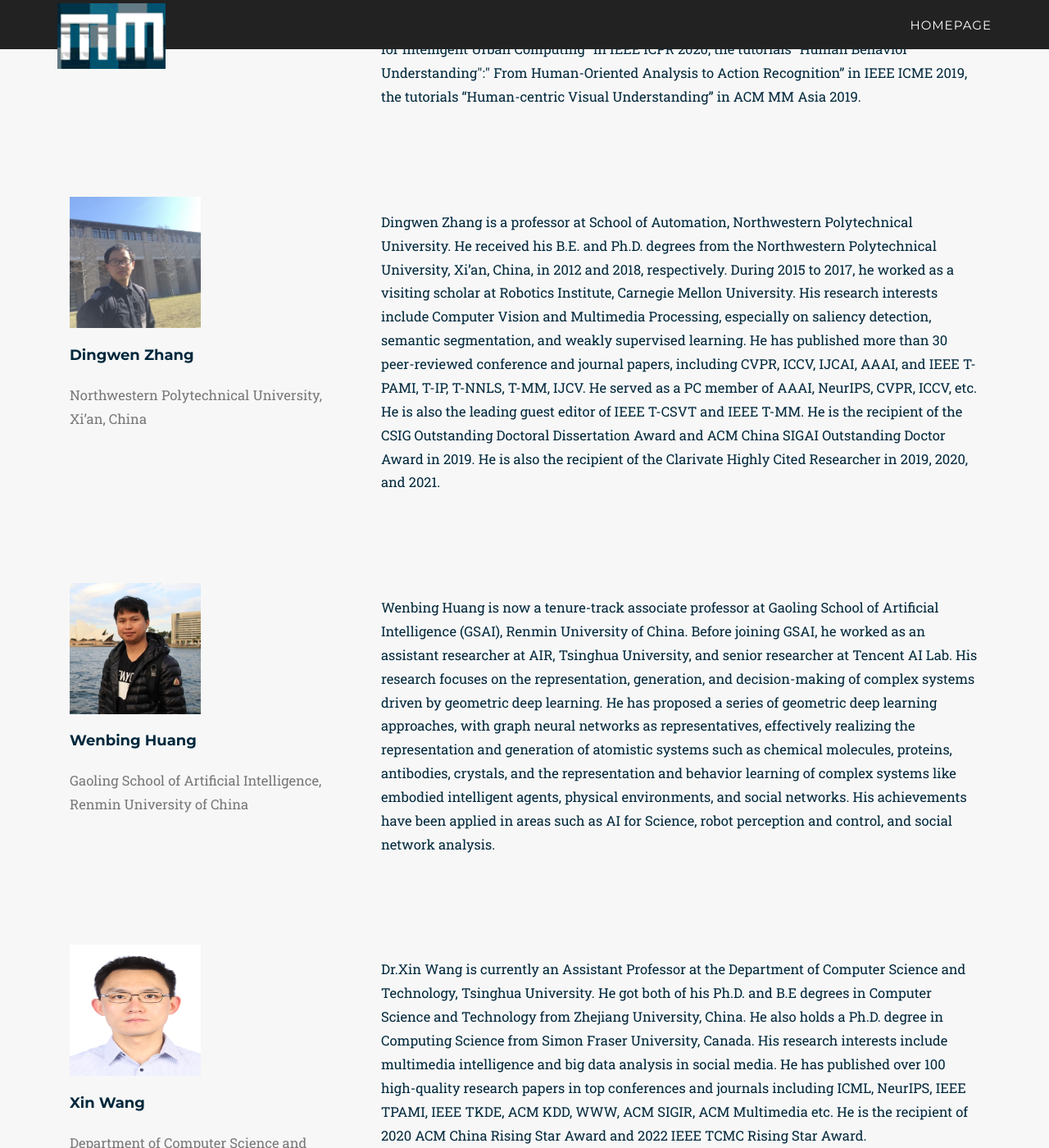
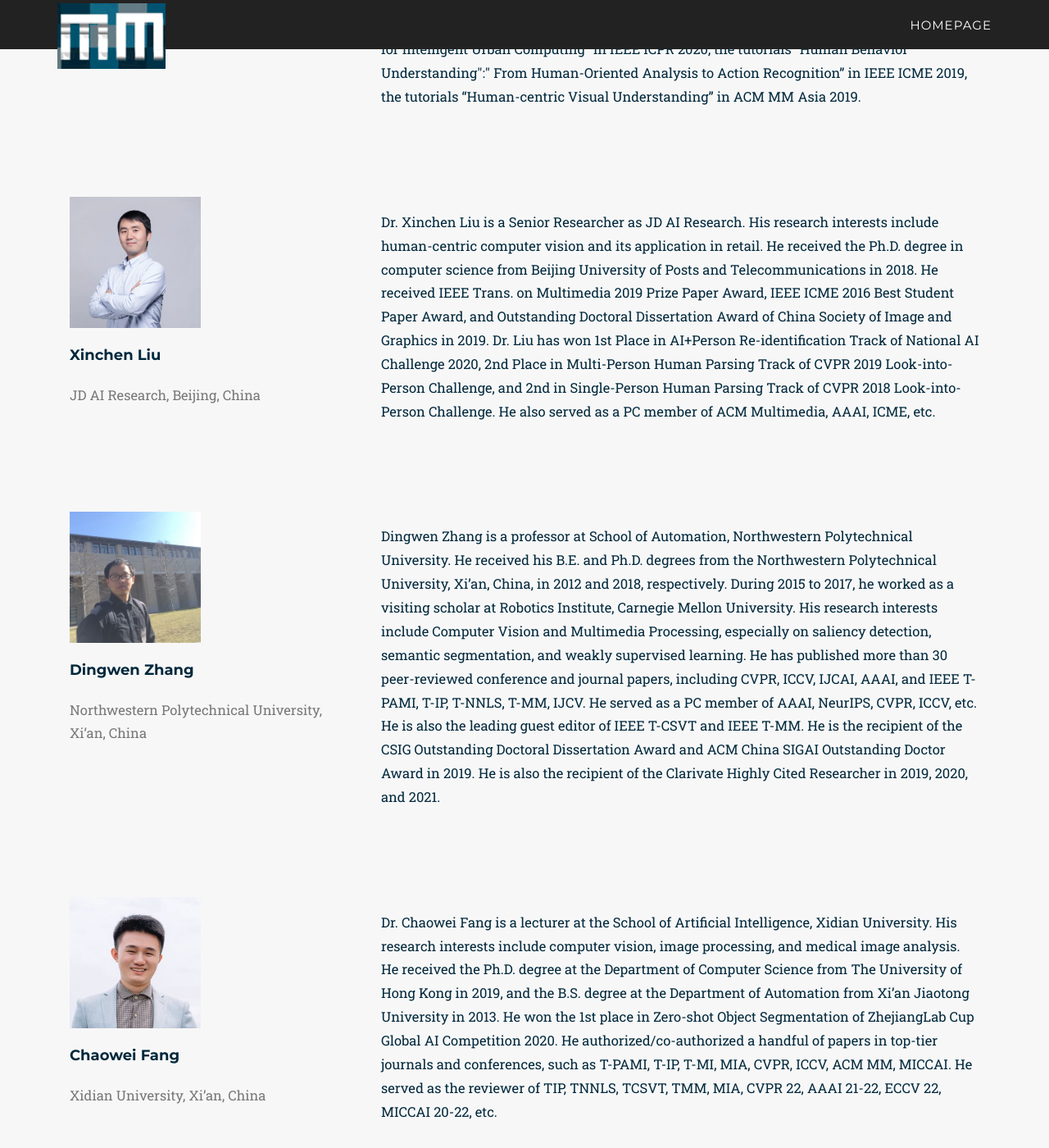
Before and after one commit to hcma2024/hcma2024.github.io, a Jekyll site: the page built from _2022_pages/organizers_info.html, in a window 1280 px wide and 1400 px high, scrolled down 1475 px. Shown: the whole window at 82% size. Built offline with Jekyll 4.4.1, drawn with Linux system fonts in a browser that asks for light colours; some web fonts are replaced.

Commit message:
Update organizers.yml

```diff
--- a/_data/twenty_22/organizers.yml
+++ b/_data/twenty_22/organizers.yml
@@ -25,6 +25,15 @@
   topic: Topic
   description: Wu Liu is currently a professor of a University of Science and Technology of China, earlier he was a Senior Researcher in JD AI Research, China. His current research interests include human behavior analysis and intelligent video surveillance. He received his Ph.D. degree from the Institute of Computing Technology, Chinese Academy of Science in 2015. He has published more than 60 papers in prestigious conferences and journals in computer vision and multimedia. He received IEEE Trans. On Multimedia 2019 Prize Paper Award, IEEE MultiMedia 2018 Best Paper Award, IEEE ICME 2016 Best Student Paper Award, and Chinese Academy of Sciences Outstanding Ph.D. Thesis Award in 2016, etc. He also won the 1st Place in the single and multi-person pose estimation tasks in CVPR 2018 Look into Person Challenge. Dr. Liu is the founding committee member of ACM FCA, and the committee member of IEEE CASS-MSA. He has also served as the Technical Program Chair of ACM MM Asia 2021, Web Chair of ICME 2019, Publicity Chair of BIGMM 2018, and the Area Chairs of ACM MM 2019&2020, ICME 2019, ICIP 2017, etc. Wu Liu also organized the workshop “Human-centric Multimedia Analysis” in ACM MM 2020, the workshop “Human and Vehicle Analysis for Intelligent Urban Computing” in IEEE ICPR 2020, the tutorials “Human Behavior Understanding":" From Human-Oriented Analysis to Action Recognition” in IEEE ICME 2019, the tutorials “Human-centric Visual Understanding” in ACM MM Asia 2019.
 
+- title: xinchenliu
+  name: Xinchen Liu
+  subtitle: JD AI Research, Beijing, China
+  img: xinchenliu.jpg
+  thumbnail: xinchenliu.jpg
+  alt: Picture of TBD
+  topic: Topic
+  description: Dr. Xinchen Liu is a Senior Researcher as JD AI Research. His research interests include human-centric computer vision and its application in retail. He received the Ph.D. degree in computer science from Beijing University of Posts and Telecommunications in 2018. He received IEEE Trans. on Multimedia 2019 Prize Paper Award, IEEE ICME 2016 Best Student Paper Award, and Outstanding Doctoral Dissertation Award of China Society of Image and Graphics in 2019. Dr. Liu has won 1st Place in AI+Person Re-identification Track of National AI Challenge 2020, 2nd Place in Multi-Person Human Parsing Track of CVPR 2019 Look-into-Person Challenge, and 2nd in Single-Person Human Parsing Track of CVPR 2018 Look-into-Person Challenge. He also served as a PC member of ACM Multimedia, AAAI, ICME, etc.
+
 - title: dingwenzhang
   name: Dingwen Zhang
   subtitle: Northwestern Polytechnical University, Xi’an, China
@@ -33,6 +42,15 @@
   alt: Picture of TBD
   topic: Topic
   description: Dingwen Zhang is a professor at School of Automation, Northwestern Polytechnical University. He received his B.E. and Ph.D. degrees from the Northwestern Polytechnical University, Xi’an, China, in 2012 and 2018, respectively. During 2015 to 2017, he worked as a visiting scholar at Robotics Institute, Carnegie Mellon University. His research interests include Computer Vision and Multimedia Processing, especially on saliency detection, semantic segmentation, and weakly supervised learning. He has published more than 30 peer-reviewed conference and journal papers, including CVPR, ICCV, IJCAI, AAAI, and IEEE T-PAMI, T-IP, T-NNLS, T-MM, IJCV. He served as a PC member of AAAI, NeurIPS, CVPR, ICCV, etc. He is also the leading guest editor of IEEE T-CSVT and IEEE T-MM. He is the recipient of the CSIG Outstanding Doctoral Dissertation Award and ACM China SIGAI Outstanding Doctor Award in 2019. He is also the recipient of the Clarivate Highly Cited Researcher in 2019, 2020, and 2021.
+
+- title: chaoweifang
+  name: Chaowei Fang
+  subtitle: Xidian University, Xi’an, China
+  img: fang.jpg
+  thumbnail: fang.jpg
+  alt: Picture of TBD
+  topic: Topic
+  description: Dr. Chaowei Fang is a lecturer at the School of Artificial Intelligence, Xidian University. His research interests include computer vision, image processing, and medical image analysis. He received the Ph.D. degree at the Department of Computer Science from The University of Hong Kong in 2019, and the B.S. degree at the Department of Automation from Xi’an Jiaotong University in 2013. He won the 1st place in Zero-shot Object Segmentation of ZhejiangLab Cup Global AI Competition 2020. He authorized/co-authorized a handful of papers in top-tier journals and conferences, such as T-PAMI, T-IP, T-MI, MIA, CVPR, ICCV, ACM MM, MICCAI. He served as the reviewer of TIP, TNNLS, TCSVT, TMM, MIA, CVPR 22, AAAI 21-22, ECCV 22, MICCAI 20-22, etc.
 
 - title: wenbinghuang
   name: Wenbing Huang
```
